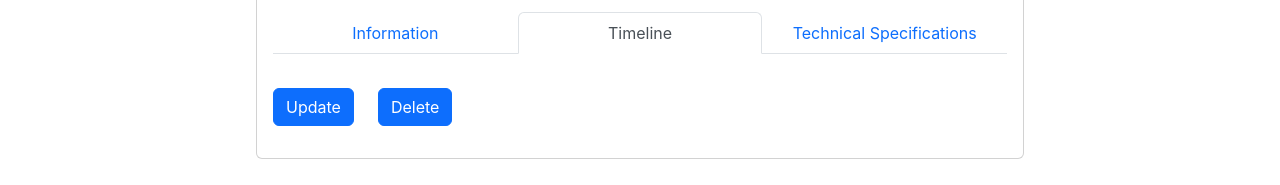
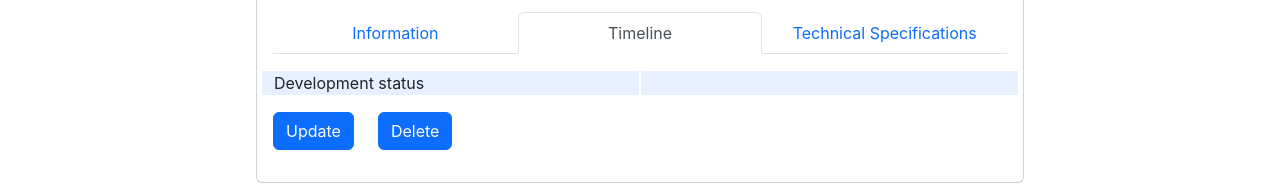
Before and after one commit to madskl1975/offshore-wind-farms, a React (Create React App) app: page /site/1 in a window 1280 px wide. Both pictures are taken after a click on the tab "Timeline". Shown: the part 173-358 px from the top of the page. Built offline with nearby package versions, Linux system fonts and the light colour scheme; no server answers.

Commit message:
Nyt udkast til UploadSite

```diff
--- a/src/pages/SitePage.js
+++ b/src/pages/SitePage.js
@@ -1,13 +1,6 @@
 import { useEffect, useState } from "react";
 import { useNavigate, useParams } from "react-router-dom";
-import {
-  Card,
-  Row,
-  Col,
-  Tabs,
-  Tab,
-  Button,
-} from "react-bootstrap";
+import { Card, Row, Col, Tabs, Tab, Button } from "react-bootstrap";
 
 export default function SitePage() {
   const [site, setSite] = useState([]); // state to handle the data (site)
@@ -67,9 +60,7 @@ export default function SitePage() {
             <Tab eventKey="Timeline" title="Timeline">
               <Card.Text>
                 <Row className="bg-primary text-dark bg-opacity-10">
-                  <Col className="border border-white">
-                    {site.developmentStatus}
-                  </Col>
+                  <Col className="border border-white">Development status</Col>
                   <Col className="border border-white">
                     {site.developmentStatus}
                   </Col>
@@ -82,9 +73,7 @@ export default function SitePage() {
             >
               <Card.Text>
                 <Row className="bg-primary text-dark bg-opacity-10">
-                  <Col className="border border-white">
-                    {site.developmentStatus}
-                  </Col>
+                  <Col className="border border-white">Development status</Col>
                   <Col className="border border-white">
                     {site.developmentStatus}
                   </Col>
@@ -94,7 +83,9 @@ export default function SitePage() {
           </Tabs>
           <Row>
             <Col>
-              <Button className="me-4 my-3" onClick={showUpdate}>Update</Button>
+              <Button className="me-4 my-3" onClick={showUpdate}>
+                Update
+              </Button>
               <Button onClick={showDeleteDialog}>Delete</Button>
             </Col>
           </Row>
--- a/src/pages/UploadSite.js
+++ b/src/pages/UploadSite.js
@@ -5,15 +5,45 @@ import imgPlaceholder from "../img/img-placeholder.jpg";
 
 export default function UploadSite() {
   const navigate = useNavigate();
-  const [name, setName] = useState("");
+  // const [formData, setFormData] = useState({
+  //   name: "", // text string
+  //   image: "",
+  //   country: "",
+  //   developmentStatus: "",
+  //   installedCapacity: 0, //angives tal sådan?
+  //   projectStartYear: "",
+  //   projectStartMonth: "",
+  //   projectStartEvent: "" //angives projectstart-array sådan eller hvordan med nested data?
+  // });
+  const [name, setName] = useState(""); //linje 18-21 erstattes med linje 8-17
   const [image, setImage] = useState("");
   const [developmentStatus, setDevelopmentStatus] = useState("");
   const [country, setCountry] = useState("");
 
+  // function handleChange(event) {
+  //   const name = event.target.name;
+  //   const type = event.target.type;
+  //   const checked = event.target.checked;
+  //   const value = type === "checkbox" ? checked : event.target.value;
+  // }
+
   async function uploadSite(event) {
     event.preventDefault();
+    // const data = formData
+    // const response = await fetch(
+    //   "https://offshore-wind-farms-default-rtdb.europe-west1.firebasedatabase.app/offshoreWindFarms.json",
+    //   {
+    //     method: "POST",
+    //     body: JSON.stringify(data),
+    //  }
+    // );
+    //    if (response.ok) {
+    //     navigate("/");
+    //   }
+    // }
 
     const newSite = {
+      // linje 45-63 erstattes af linje 32-43
       // key/name: value from state
       name: name,
       image: image,
@@ -53,6 +83,9 @@ export default function UploadSite() {
   }
 
   return (
+    // return tilpasses props i formData, setFormData.
+    // Spm: hvad med nested {projectStart..}?
+    // og gentagelse inputfelter for projectStart <input>, som hedder Form.Control i Reactbootstrap?
     <>
       <Container className="d-flex justify-content-center">
         <Card style={{ width: "60%" }} className="m-5">
@@ -115,7 +148,9 @@ export default function UploadSite() {
                   <Form.Select
                     onChange={(e) => setDevelopmentStatus(e.target.value)}
                   >
-                    <option value="" selected disabled>Select</option>
+                    <option value="" selected disabled>
+                      Select
+                    </option>
                     <option value={developmentStatus}>Decommission</option>
                     <option value={developmentStatus}>Commission</option>
                     <option value={developmentStatus}>Installation</option>
```
